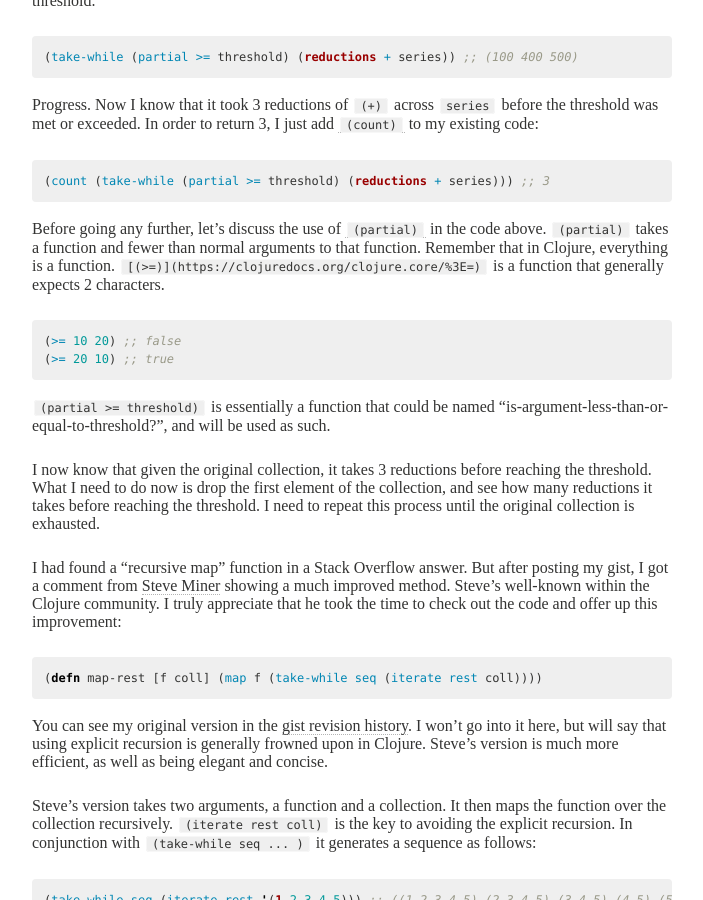
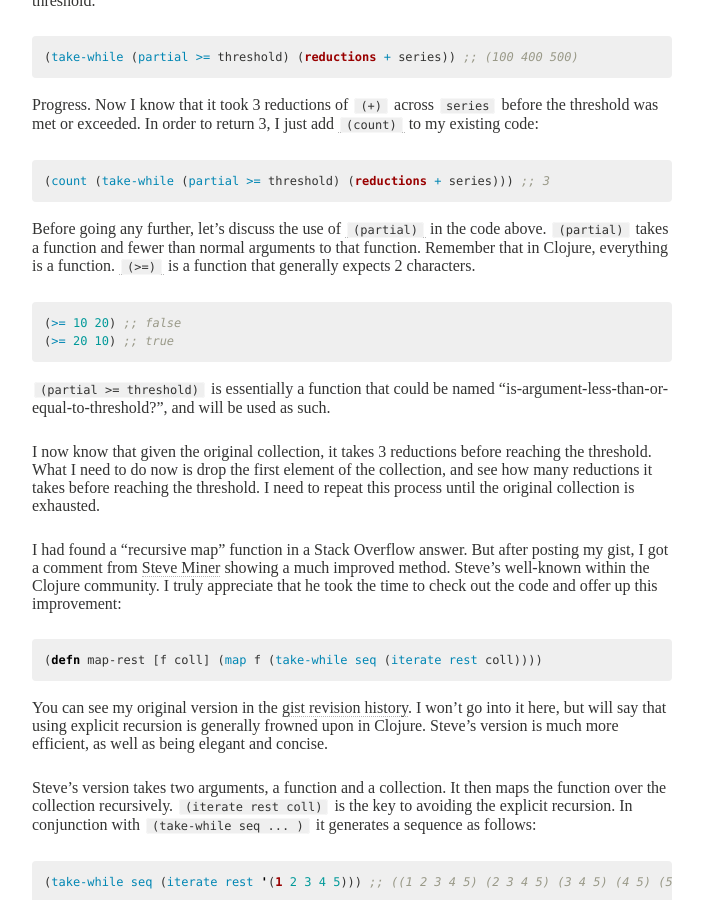
Before and after one commit to charliegriefer/charliegriefer.github.io, a Jekyll site: the page built from _posts/2014-11-09-clojure-weekend-puzzler.md, in a window 1280 px wide and 900 px high, scrolled down 1314 px. Shown: the whole window, without its empty margins (288-991 px from the left). Built offline with Jekyll 4.4.1, drawn with Linux system fonts in a browser that asks for light colours; nearby versions of some CDN libraries; some web fonts are replaced; comment, search, counter and statistics services are not loaded.

Commit message:
Fixed a formatting error

```diff
--- a/_posts/2014-11-09-clojure-weekend-puzzler.md
+++ b/_posts/2014-11-09-clojure-weekend-puzzler.md
@@ -54,7 +54,7 @@ Progress. Now I know that it took 3 reductions of `(+)` across `series` before t
 
 {% highlight Clojure %}(count (take-while (partial >= threshold) (reductions + series))) ;; 3 {% endhighlight %}
 
-Before going any further, let's discuss the use of [`(partial)`](https://clojuredocs.org/clojure.core/partial) in the code above. `(partial)` takes a function and fewer than normal arguments to that function. Remember that in Clojure, everything is a function. `[(>=)](https://clojuredocs.org/clojure.core/%3E=)` is a function that generally expects 2 characters.
+Before going any further, let's discuss the use of [`(partial)`](https://clojuredocs.org/clojure.core/partial) in the code above. `(partial)` takes a function and fewer than normal arguments to that function. Remember that in Clojure, everything is a function. [`(>=)`](https://clojuredocs.org/clojure.core/%3E=) is a function that generally expects 2 characters.
 
 {% highlight Clojure %}
 (>= 10 20) ;; false
```
